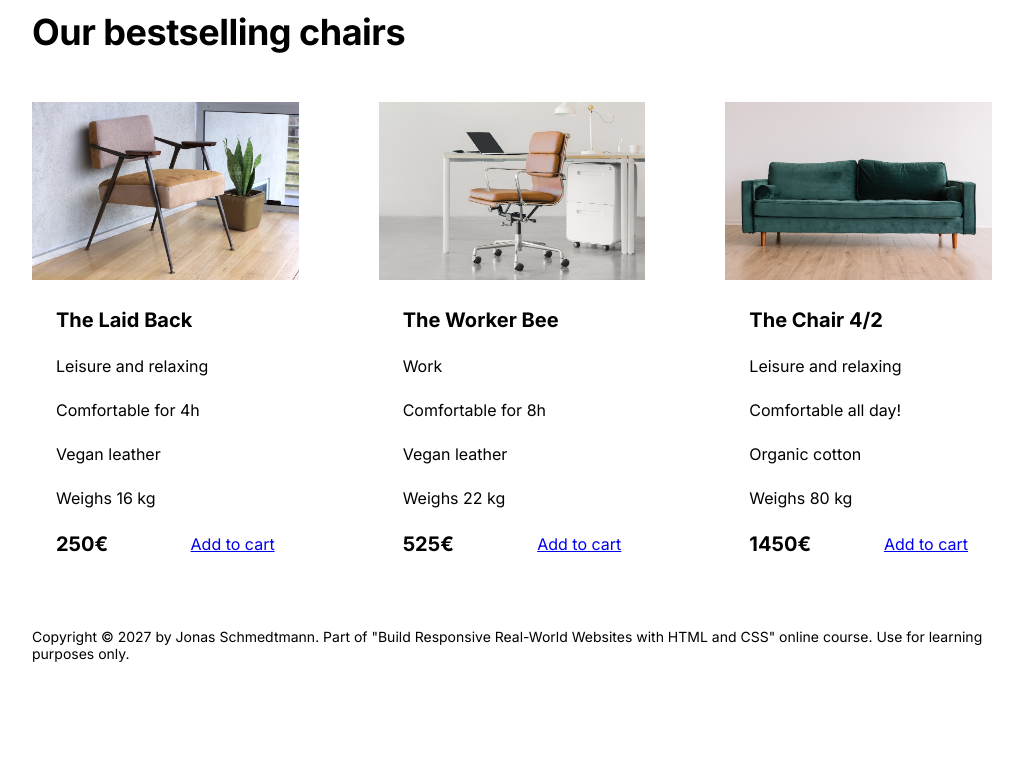
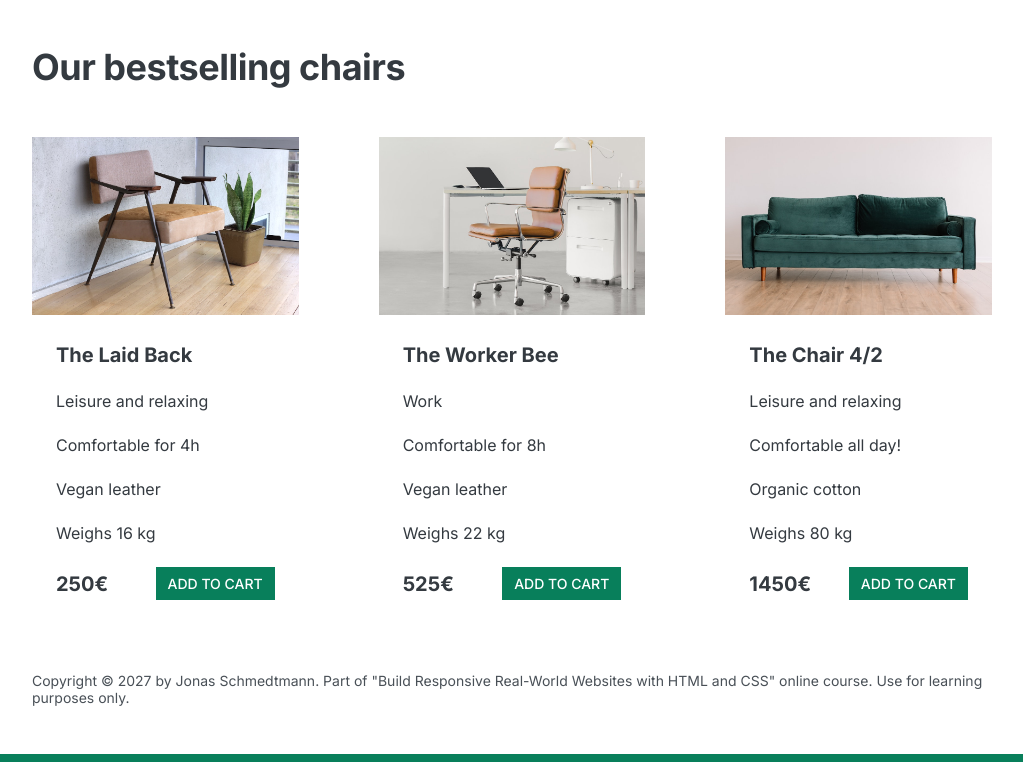
Before and after one commit to devshum/html-css, a plain HTML site: page 05-Design/index.html in a window 1280 px wide. Shown: the part 1098-1860 px from the top of the page, without its empty margins (128-1151 px from the left). Before the commit the page ends 1808 px from the top, so only its background shows below. Drawn offline with Linux system fonts and the light colour scheme.

Commit message:
02-colors

```diff
--- a/05-Design/style.css
+++ b/05-Design/style.css
@@ -4,6 +4,11 @@ SPACING SYSTEM (px)
 
 FONT SIZE SYSTEM (px)
 10 / 12 / 14 / 16 / 18 / 20 / 24 / 30 / 36 / 44 / 52 / 62 / 74 / 86 / 98
+*/
+
+/*
+MAIN COLOR: #087f5b;
+GREY COLOR: #343a40;
 */
 
 * {
@@ -17,6 +22,8 @@ FONT SIZE SYSTEM (px)
 /* ------------------------ */
 body {
   font-family: 'Inter', sans-serif;
+  color: #343a40;
+  border-bottom: 8px solid #087f5b;
 }
 
 .container {
@@ -81,6 +88,35 @@ img {
   width: 100%;
 }
 
+.btn:link,
+.btn:visited {
+  display: inline-block;
+  color: #fff;
+  background-color: #087f5b;
+  text-decoration: none;
+  text-transform: uppercase;
+
+  font-weight: 500;
+
+}
+
+.btn:hover,
+.btn:active {
+  background-color: #09926B;
+}
+
+.btn--small {
+  font-size: 14px;
+  padding: 8px 12px;
+}
+
+.btn--big {
+  font-size: 18px;
+  padding: 16px 32px;
+}
+
+
+
 /* FEATURES */
 .features-icon {
 }
@@ -92,6 +128,9 @@ img {
 
 /* TESTIMONIAL */
 .testimonial-section {
+  background-color: #087f5b;
+  color: #fff;
+  padding: 24px;
 }
 
 .testimonial-box {
@@ -147,4 +186,5 @@ h3 {
 footer {
   margin-bottom: 48px;
   font-size: 14px;
+  color: #495057;
 }
```
